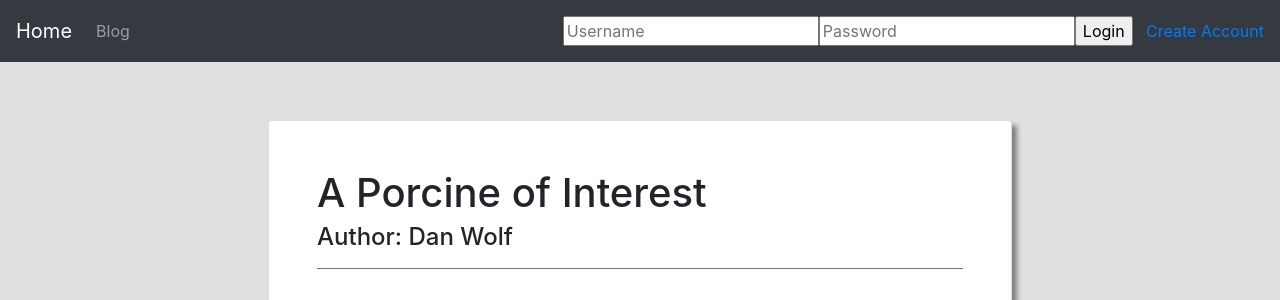
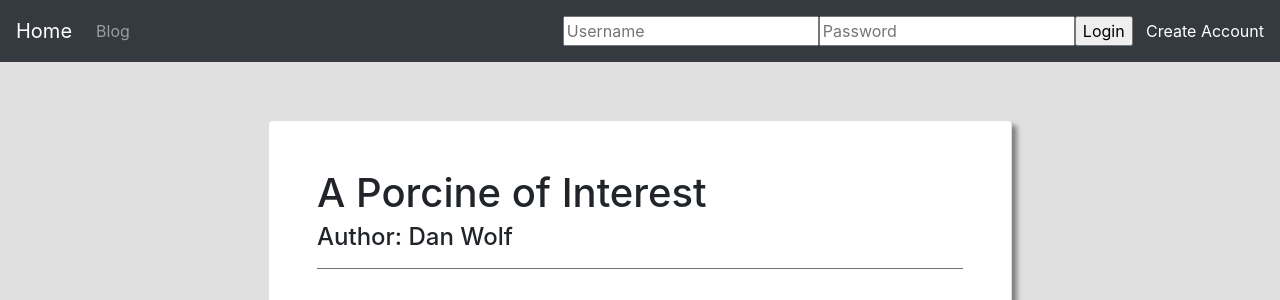
Before and after one commit to delonius/djangopractice, a Django app: page /blog/5/ in a window 1280 px wide. Shown: the top 300 px of the page. Run offline with Django 3.2, Linux system fonts and the light colour scheme; data comes from the database, SQL or seed files in the repository; both versions use the stored data as it was after the commit; some libraries are stand-ins or nearby versions.

Commit message:
minor corrections

```diff
--- a/users/templates/users/index.html
+++ b/users/templates/users/index.html
@@ -4,7 +4,7 @@
         <input type="text" name="username" placeholder="Username">
         <input type="password" name="password" placeholder="Password">
         <input type="submit" value="Login">&nbsp;&nbsp;&nbsp;
-        <a href="{% url 'users:new' %}">Create Account</a>
+        <a style="color: white;" href="{% url 'users:new' %}">Create Account</a>
     </form>
 {% else %}
 <a href="{% url 'users:logout' %}">Log Out</a>
```
Also changed, not shown: db.sqlite3.
